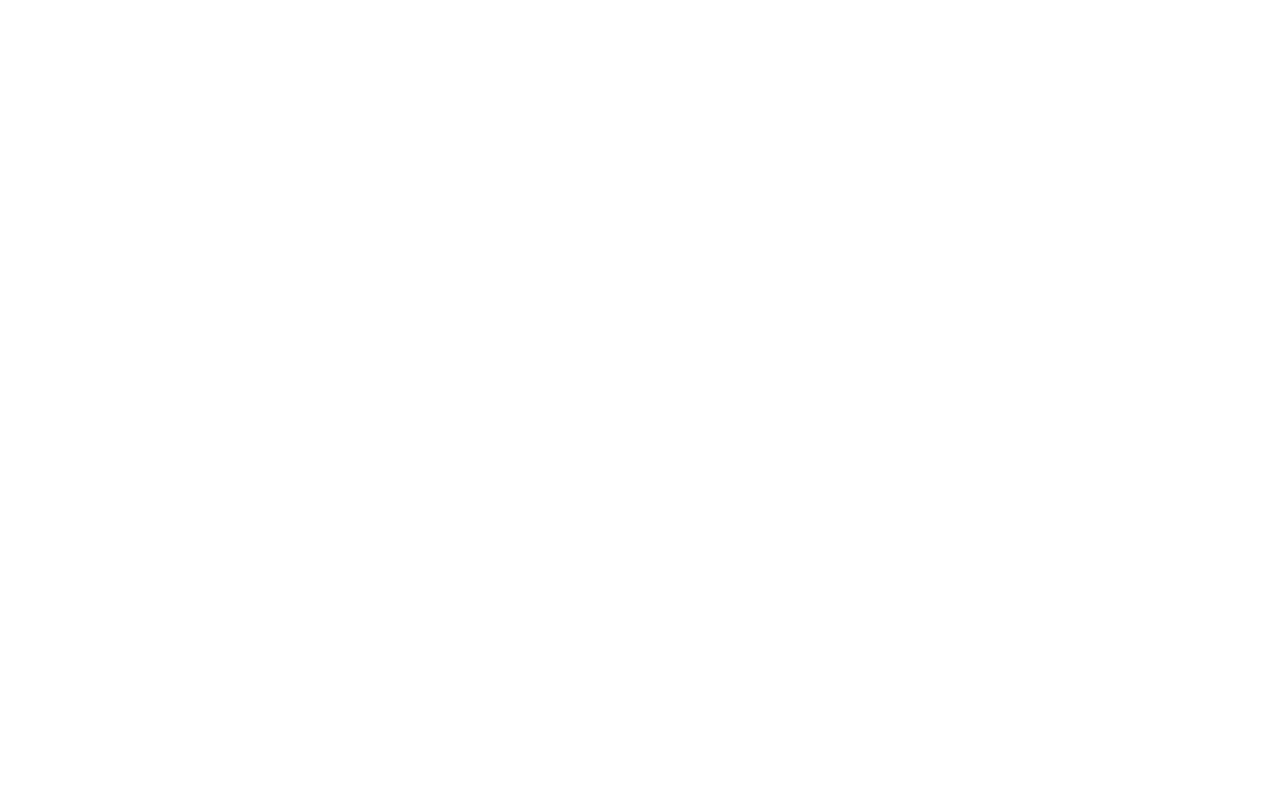
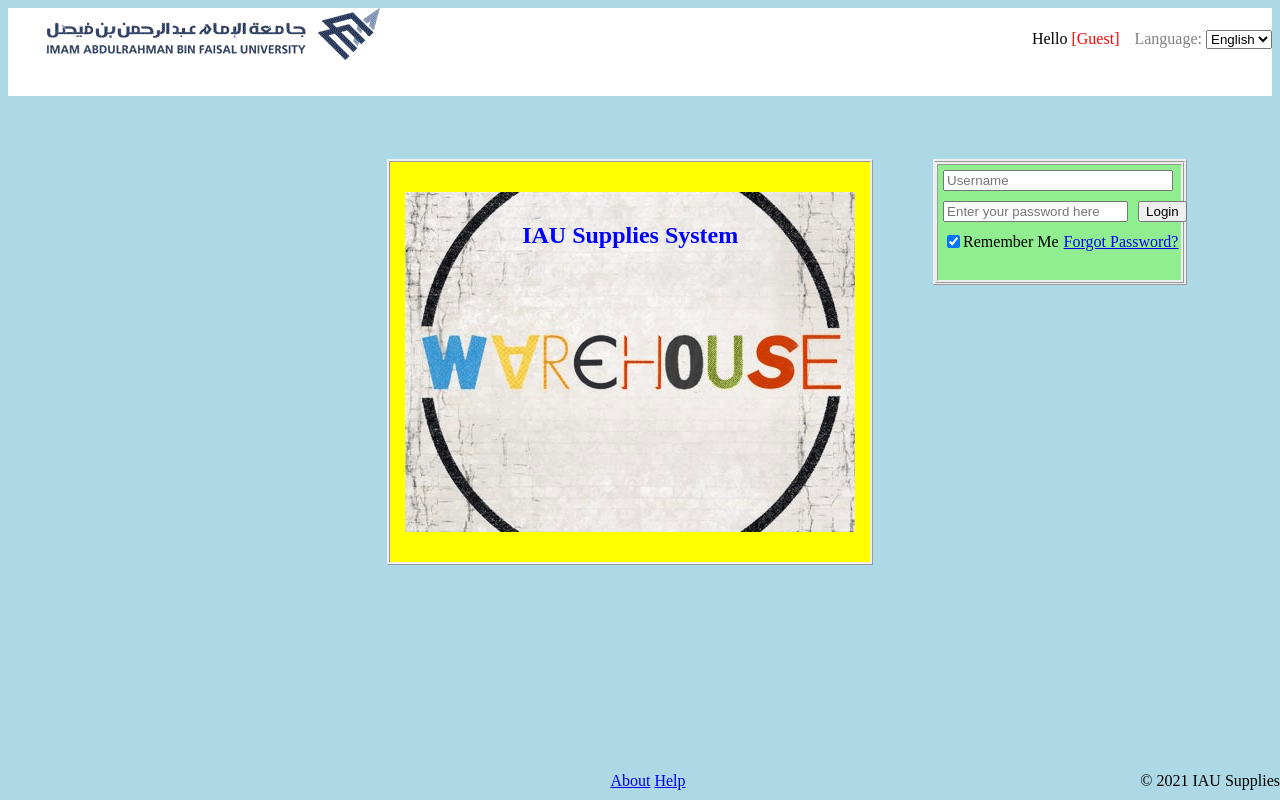
Before and after one commit to vKrRv/warehouse, a PHP site: page / in a window 1280 px wide. Before the commit the page is empty. Run offline with PHP 8.4, Linux system fonts and the light colour scheme.

Commit message:
feat: implement header and footer structure

```diff
--- a/css/style.css
+++ b/css/style.css
@@ -6,7 +6,6 @@
     width: 100%;
     Height: 12ex;
     background-color: white;
-
 }
 
 .lang {
@@ -15,35 +14,32 @@
     top: 3ex;
     float: right;
 }
+.user-info {
+    float: right;
+    margin-top: 3ex;
+    margin-right: 15px;
+}
 
 .cont {
     float: right;
     width: 40%;
 }
 
-			.UserName {
-				color: red;
-				float: right;
-			}
-
-
 .logo_img {
     position: relative;
     left: 5ex;
-
 }
 
 .container {
     position: relative;
-				left: 15%;
-				top: 5%;
+    margin-left: 30%;
+    margin-top: 5%;
     width: 800px;
     height: 400px;
-
 }
 
 .sec_adv {
-				background-image: url(../img/warehouse.jpg);
+    background-image: url(../images/warehouse.png);
     background-repeat: no-repeat;
     background-color: yellow;
     background-position: center center;
@@ -52,7 +48,6 @@
     height: 100%;
     width: 60%;
     float: left;
-
 }
 
 .sec_adv2 {
@@ -63,19 +58,20 @@
     height: 80%;
     width: 60%;
     float: left;
-
-
 }
 
-
 .sec_signin {
-
+    display: inline-block;
     background-color: white;
     border-style: ridge;
     border-color: navyblue;
-				height: 60%;
+    height: 30%;
     width: 31%;
     float: right;
+}
+
+.sec_signin.has-error {
+    height: 45%;
 }
 
 table {
@@ -97,7 +93,6 @@
     position: relative;
     bottom: -20ex;
     text-align: center;
-
 }
 
 .myform {
@@ -105,7 +100,11 @@
     border-style: ridge;
     text-align: center;
     padding: 5px;
-				width: 30%;
-				height: auto;
+    width: 94%;
+    height: 87%;
     float: right;
 }
+
+.myform.has-error {
+    height: 92%;
+}
--- a/includes/footer.html
+++ b/includes/footer.html
@@ -0,0 +1,20 @@
+<!DOCTYPE html>
+<html lang="en">
+
+<head>
+    <meta charset="UTF-8">
+    <meta name="viewport" content="width=device-width, initial-scale=1.0">
+    <title>footer</title>
+</head>
+
+<body>
+    <footer style="position: fixed; bottom: 0; width: 100%; padding: 10px 0;">
+        <div class="footer" style="max-width: 1200px; margin: 0 auto; padding: 0 15px;">
+            <a href="#">About</a>
+            <a href="#">Help</a>
+            <span style="position: fixed; right: 0;">&copy; 2021 IAU Supplies</span>
+        </div>
+    </footer>
+</body>
+
+</html>
--- a/includes/header.php
+++ b/includes/header.php
@@ -0,0 +1,32 @@
+<!DOCTYPE html>
+<html lang="en">
+
+<head>
+    <meta charset="UTF-8">
+    <meta name="viewport" content="width=device-width, initial-scale=1.0">
+    <title>IAU Supplies System</title>
+    <link rel="stylesheet" type="text/css" href="./css/style.css" />
+</head>
+
+<body>
+    <header>
+        <img class="logo_img" src="./images/logo.png" alt="IAU Logo" />
+        <div class="lang">
+            Language:
+            <select>
+                <option value="english">English</option>
+                <option value="arabic">Arabic</option>
+            </select>
+            <?php if(isset($_SESSION['username'])): ?>
+                <br />
+                <form action="logout.php" method="post" style="margin-top: 10px; float: right;">
+                    <input type="submit" value="Log Out">
+                </form>
+            <?php endif; ?>
+        </div>
+        <div class="user-info">
+            Hello <span style="color: red;"><?php echo isset($_SESSION['username']) ? '[' . $_SESSION['username'] . ']' : '[Guest]'; ?></span>
+        </div>
+    </header>
+</body>
+</html>
--- a/index.php
+++ b/index.php
@@ -0,0 +1,44 @@
+<?php
+include("./includes/header.php");
+?>
+
+<div class="container">
+    <section class="sec_adv">
+        <div>
+            <h1 style="color: blue; text-align: center; margin-top: 60px;">IAU Supplies System</h1>
+        </div>
+    </section>
+
+    <section class="sec_signin<?php echo (isset($_GET['problem']) && $_GET['problem'] == 'ErrorLogin') ? ' has-error' : ''; ?>">
+        <form class="myform<?php echo (isset($_GET['problem']) && $_GET['problem'] == 'ErrorLogin') ? ' has-error' : ''; ?>"
+        action="check-login.php" method="post" style="text-align: left;">
+            <?php
+            // Check if there's a login error
+            if (isset($_GET['problem']) && $_GET['problem'] == 'ErrorLogin') {
+                echo '<div style="color: red; text-align: left; margin-bottom: 10px; font-weight: bold;">
+                        Login failed! Incorrect username or password.
+                      </div>';
+            }
+            ?>
+            <input type="text" name="username" placeholder="Username"
+                style="margin-bottom: 10px; display: block; width: 95%;" required />
+            <div style="margin-bottom: 10px; display: flex; align-items: center;">
+                <input type="password" name="password" placeholder="Enter your password here"
+                    style="margin-right: 10px; flex-grow: 1;" required />
+                <input type="submit" value="Login" />
+            </div>
+            <div
+                style="display: flex; align-items: center; justify-content: space-between; white-space: nowrap; width: 100%;">
+                <div style="display: flex; align-items: center; padding-right: 5px;">
+                    <input type="checkbox" name="rememberme" checked />
+                    <label>Remember Me</label>
+                </div>
+                <a href="#">Forgot Password?</a>
+            </div>
+        </form>
+    </section>
+</div>
+
+<?php
+include("./includes/footer.html");
+?>
```
Lines whose indentation alone changed are shown as unchanged.
